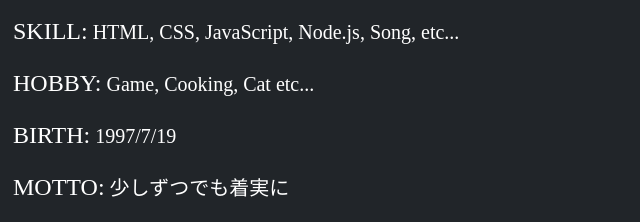
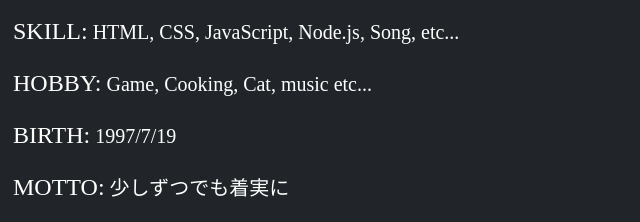
Before and after one commit to R-S-code/Portfolio, a website: page index.html in a window 1280 px wide. Shown: the part 1828-2050 px from the top of the page, 285-925 px from the left. Drawn offline with nearby package versions, Linux system fonts and the light colour scheme; a web font is replaced by a local one.

```diff
--- a/index.html
+++ b/index.html
@@ -185,7 +185,7 @@
           <div class="information-contents-wrapper">
             <p><span class="information-content-text">NAME:</span>  Ryuya Sasaki (佐々木　龍哉)</p>
             <p><span class="information-content-text">SKILL:</span> HTML, CSS, JavaScript, Node.js, Song, etc...</p>
-            <p><span class="information-content-text">HOBBY:</span> Game, Cooking, Cat etc...</p>
+            <p><span class="information-content-text">HOBBY:</span> Game, Cooking, Cat, music etc...</p>
             <p><span class="information-content-text">BIRTH:</span> 1997/7/19</p>
             <p><span class="information-content-text">MOTTO:</span> 少しずつでも着実に</p>
             <div class="information-content">
```
Also changed, not shown: work2.html (+1 -1 lines).
